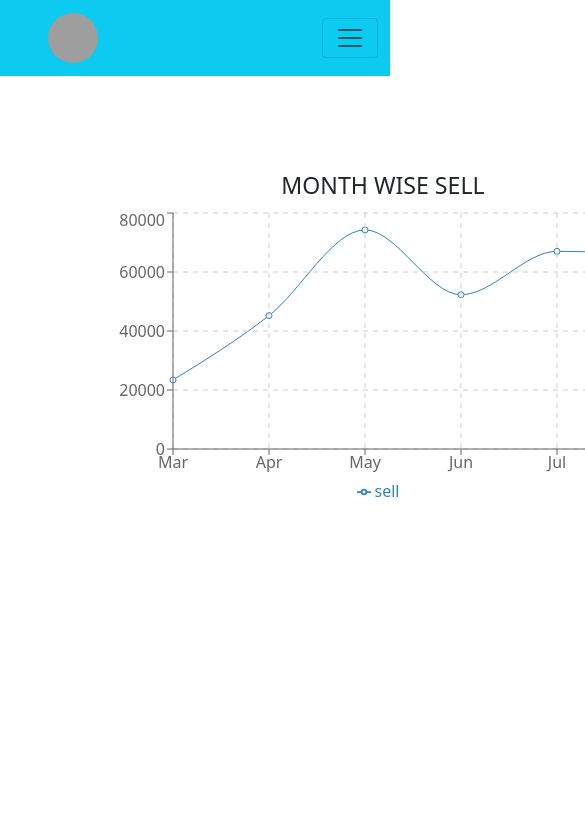
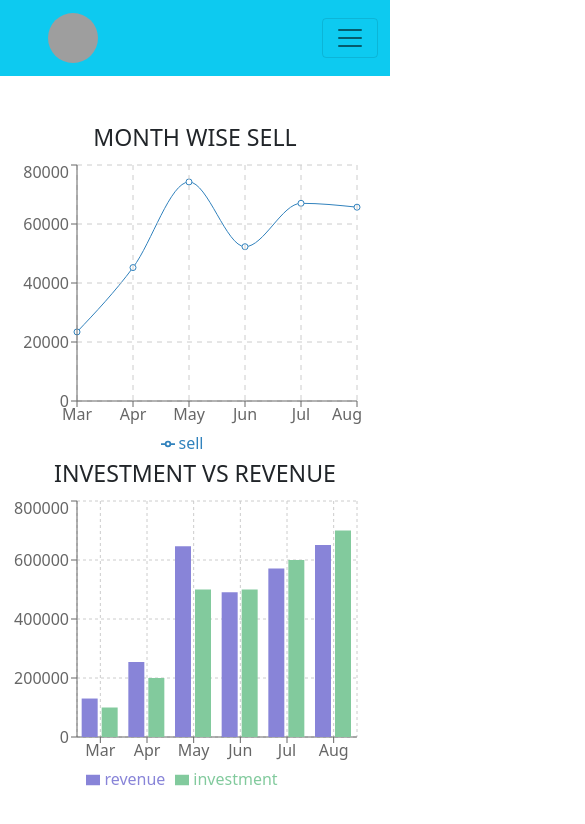
Before and after one commit to Nijumdip/digital-costco-shop-assignment-9, a React (Create React App) app: page /dashBoard in a window 390 px wide. Shown: the top 824 px of the page, 585 px wide, since content can reach past the window. Built offline with nearby package versions, Linux system fonts and the light colour scheme; grey boxes are pictures that could not be loaded.

Commit message:
responsive done

```diff
--- a/src/Components/AllReviews/AllReviews.jsx
+++ b/src/Components/AllReviews/AllReviews.jsx
@@ -5,9 +5,9 @@ const AllReviews = ({ review }) => {
     const { name, image, review1, ratting } = review;
     return (
         <Col>
-        <Card style={{ height: "550px" }}>
-            <div className=" text-center p-3">
-                <img className="rounded" width="300px" height="300px" variant="top" src={image}/>
+        <Card className='text-center' style={{ height: "550px" }}>
+            <div className=" text-center p-2 ">
+                <img className="rounded" width="335px" height="300px" variant="top" src={image}/>
             </div>
             <Card.Body>
                 <h4>{name} </h4>
--- a/src/Components/DashBoard/DashBoard.jsx
+++ b/src/Components/DashBoard/DashBoard.jsx
@@ -19,10 +19,10 @@ const DashBoard = () => {
       .then((data) => setData(data));
   }, []);
   return (
-      <div className="container d-flex flex-row m-5">
-          <div className="m-5 text-center">
+      <div className="container mx-sm-2 d-lg-flex flex-lg-row justify-content-around align-items-center">
+          <div className="text-center">
                 <h3>MONTH WISE SELL</h3>
-                <LineChart width={550} height={300} data={data} >
+                <LineChart width={350} height={300} data={data} >
                     <Line type="monotone" dataKey={'sell'}/>
                     {/* <Line type="monotone" dataKey="revenue" stroke="#82ca9d" /> */}
                     <CartesianGrid stroke="#ccc" strokeDasharray="5 5" />
@@ -32,9 +32,9 @@ const DashBoard = () => {
                     <Legend />
                 </LineChart>
             </div>
-        <div className="m-5 text-center">
+            <div className="text-center">
             <h3>INVESTMENT VS REVENUE</h3>
-            <BarChart width={530} height={300} data={data}>
+                <BarChart width={350} height={300} data={data}>
                     <CartesianGrid strokeDasharray="3 3" />
                     <XAxis dataKey="month" />
                     <YAxis />
--- a/src/Components/Header/Header.jsx
+++ b/src/Components/Header/Header.jsx
@@ -5,7 +5,7 @@ import './Header.css';
 
 const Header = () => {
   return (
-    <Navbar bg="info" sticky="top" expand="lg">
+    <Navbar className='mb-5' bg="info" sticky="top" expand="lg">
       <Container>
         <Navbar.Brand href="#home">
           <img
--- a/src/Components/Home/Home.css
+++ /dev/null
@@ -1,12 +0,0 @@
-@media only screen and (max-width: 480px) {
-  .main-div {
-    flex-direction: column;
-    width: 100%;
-  }
-  /* .left-div {
-        width: 25%;
-        justify-content: center;
-        align-items: center;
-    }
- */
-}
--- a/src/Components/Home/Home.jsx
+++ b/src/Components/Home/Home.jsx
@@ -3,13 +3,13 @@ import { Button, Row } from "react-bootstrap";
 import { Link } from "react-router-dom";
 import useReviews from "../../hooks/useReviews";
 import ReviewHome from "../ReviewHome/ReviewHome";
-import "./Home.css";
+
 
 const Home = () => {
   const [reviews] = useReviews([]);
   return (
     <div>
-      <div className="  main-div my-5 d-flex container">
+      <div className="  main-div my-5 d-lg-flex flex-row justify-content-center align-items-center container">
         <div className="w-75">
           <h1>Digital Costco Shop</h1>
           <h1>
@@ -33,8 +33,8 @@ const Home = () => {
         <div className="left-div">
           <img
             className="rounded "
-            width={"400px"}
-            height={"500px"}
+            width={"350px"}
+            height={"400px"}
             src="https://images.unsplash.com/photo-1618424181497-157f25b6ddd5?ixlib=rb-1.2.1&ixid=MnwxMjA3fDB8MHxzZWFyY2h8Mnx8bGFwdG9wJTIwY29tcHV0ZXJ8ZW58MHx8MHx8&w=1000&q=80"
             alt=""
           />
@@ -42,7 +42,7 @@ const Home = () => {
       </div>
 
       {/* Customer Reviews  */}
-      <div className="m-5 container">
+      <div className=" container">
         <h3 className="text-center">Customer Reviews(3)</h3>
         <Row xs={1} md={3} className="g-4">
         {
--- a/src/Components/Reviews/Reviews.jsx
+++ b/src/Components/Reviews/Reviews.jsx
@@ -6,7 +6,7 @@ import AllReviews from "../AllReviews/AllReviews";
 const Reviews = () => {
   const [reviews] = useReviews([]);
     return (
-      <div className="d-flex flex-row m-5 justify-content-between align-items-start">
+      <div className=" container d-flex flex-row justify-content-center align-items-start">
       <Row xs={1} md={3} className="g-4">
         {reviews.map(review => <AllReviews
             key={review.id}
```
Also changed, not shown: src/Components/Blogs/Blogs.css (deleted), src/Components/Reviews/Reviews.css (deleted). Lines whose indentation alone changed are shown as unchanged.
